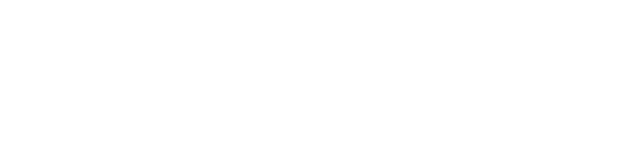
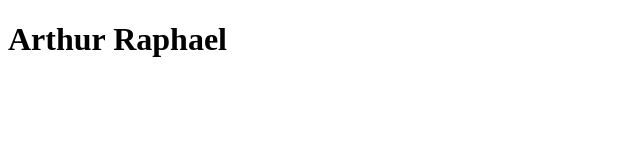
Before and after one commit to ArthurRaphael/Demogitt, a plain HTML site: page index.html in a window 1280 px wide. Shown: the whole page, without its empty margins (0-640 px from the left). Drawn offline with Linux system fonts and the light colour scheme.

Commit message:
Add title of the page

```diff
--- a/index.html
+++ b/index.html
@@ -7,6 +7,7 @@
     <title>Document</title>
 </head>
 <body>
+<h1> Arthur Raphael </h1>
 
 </body>
 </html>
```
